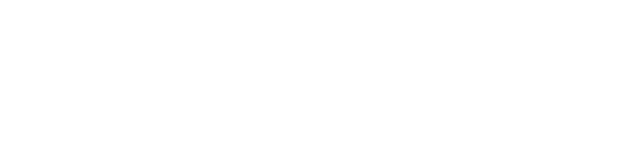
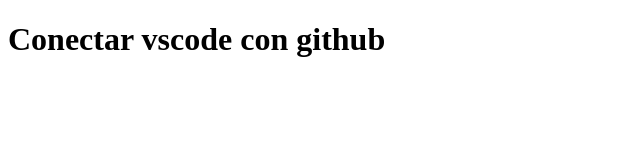
Before and after one commit to AstridCastellanos/-CursoPracticoJavaScript, a plain HTML site: page index.html in a window 1280 px wide. Shown: the whole page, without its empty margins (0-640 px from the left). Drawn offline with Linux system fonts and the light colour scheme.

Commit message:
Add title

```diff
--- a/index.html
+++ b/index.html
@@ -7,6 +7,7 @@
     <title>Proyectos</title>
 </head>
 <body>
+    <h1>Conectar vscode con github</h1>
     <script src="./script.js"></script>
 </body>
 </html>
```
